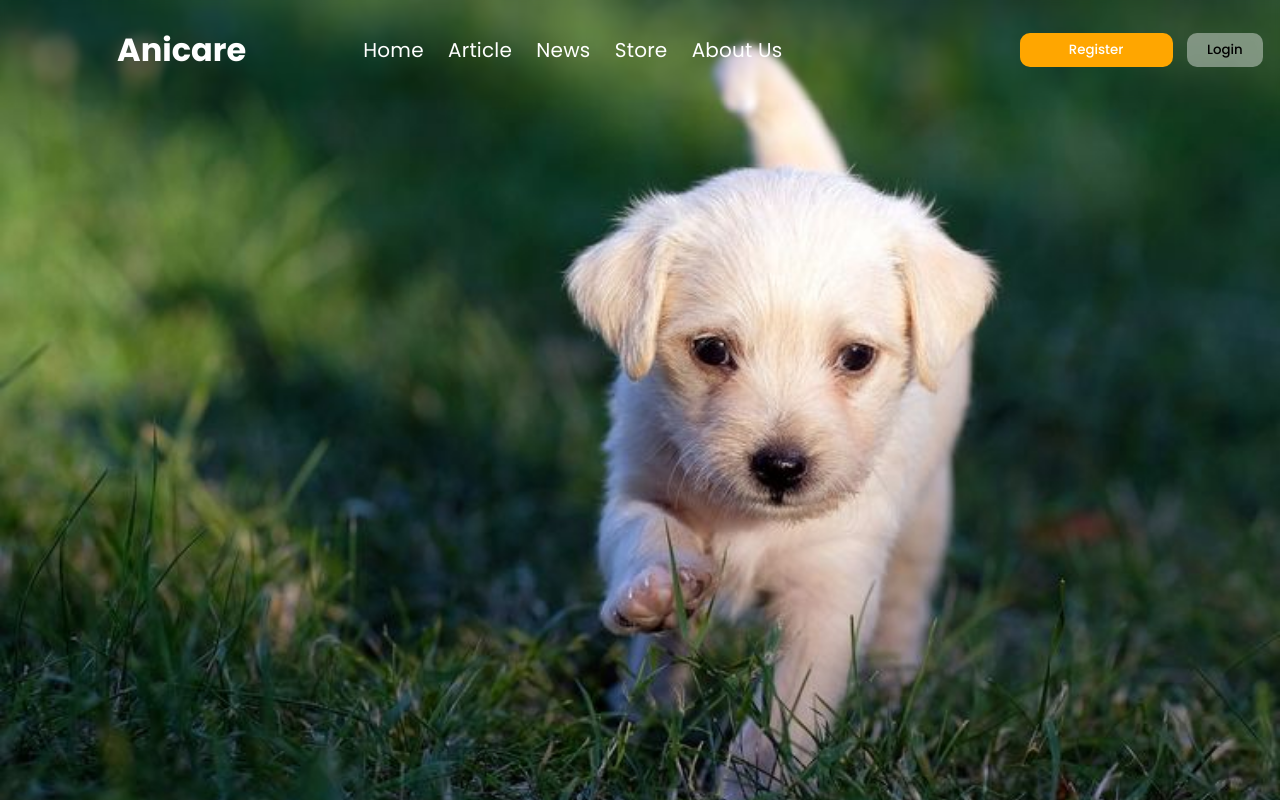
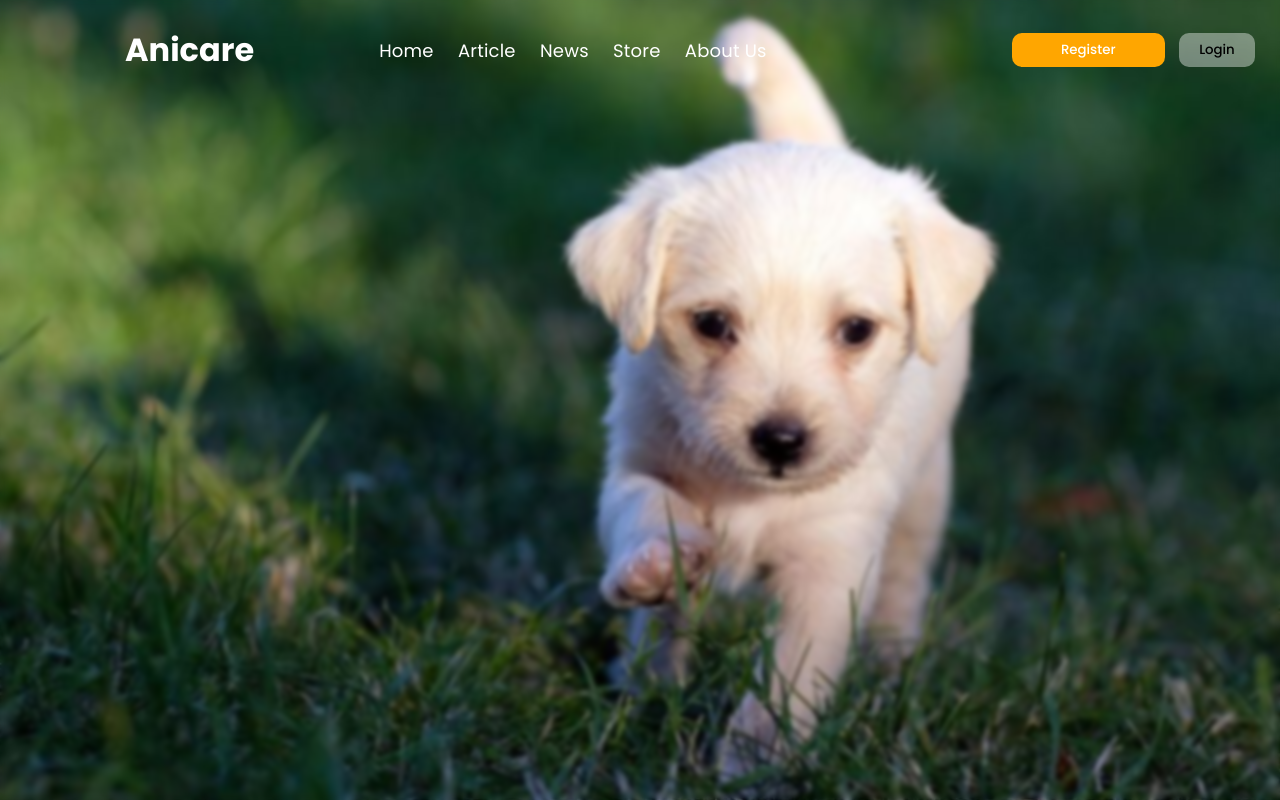
Before and after one commit to 231130225/A13, a plain HTML site: page Landing_Page.html in a window 1280 px wide. Drawn offline with Linux system fonts and the light colour scheme.

Commit message:
background settings

```diff
--- a/Landing_Page.css
+++ b/Landing_Page.css
@@ -5,17 +5,17 @@
 }
 
 body{
-    width: 100%;
-    height: 100%;
-    background-size: cover;
+    background-size:cover;
+    background-position :center;
+    min-height: 100vh;
     background-repeat: no-repeat;
+    background-attachment: fixed;
     background-image: url(Assets/background\ 2.jpg);
     backdrop-filter: blur(2px);
-
 }
 .con-header{
     display: flex;
-    position:relative;
+
     width: 100%;
     height: 100px;
     letter-spacing: 0.5;
@@ -35,7 +35,7 @@ body{
     position: relative;
     text-decoration: none;
     color: white;
-    font-size: 20px;
+    font-size: 18px;
 }
 .navbar li a::after{
     content: "";
--- a/Landing_Page.html
+++ b/Landing_Page.html
@@ -13,7 +13,9 @@
 </head>
 <body>
     <div class="con-header">
-        <h1 class="Logo-tulis">Anicare</h1>
+        <div class="logo">
+            <h1 class="Logo-tulis">Anicare</h1>
+        </div>
         <div class="navbar">
             <ul>
                 <li><a href="#">Home</a></li>
@@ -23,7 +25,6 @@
                 <li><a class="spesial" href="#">About Us</a></li>
             </ul>
         </div>
-
         <div class="button">
             <Button class="register">Register</Button>
             <button class="login">Login</button>
```
